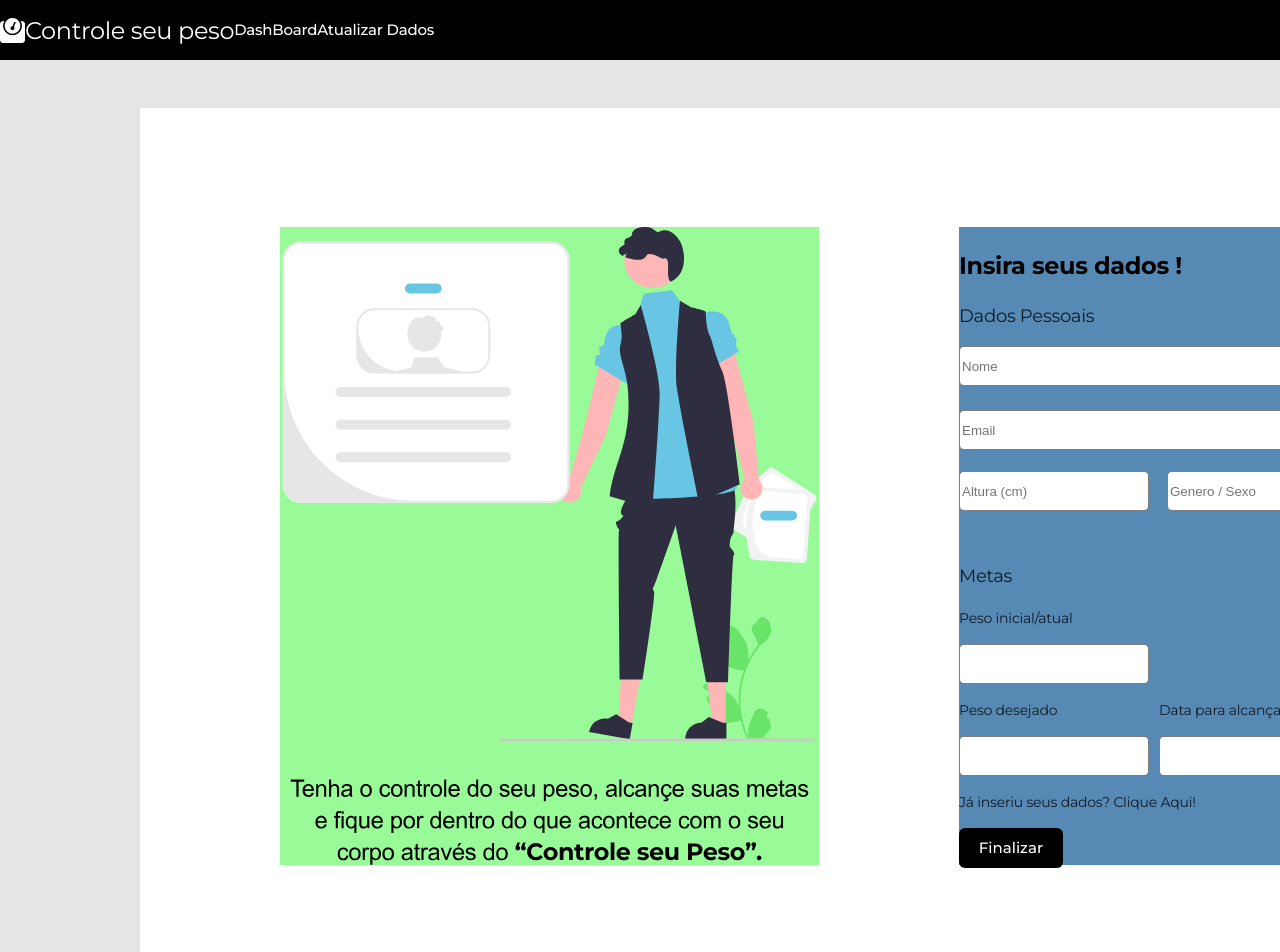
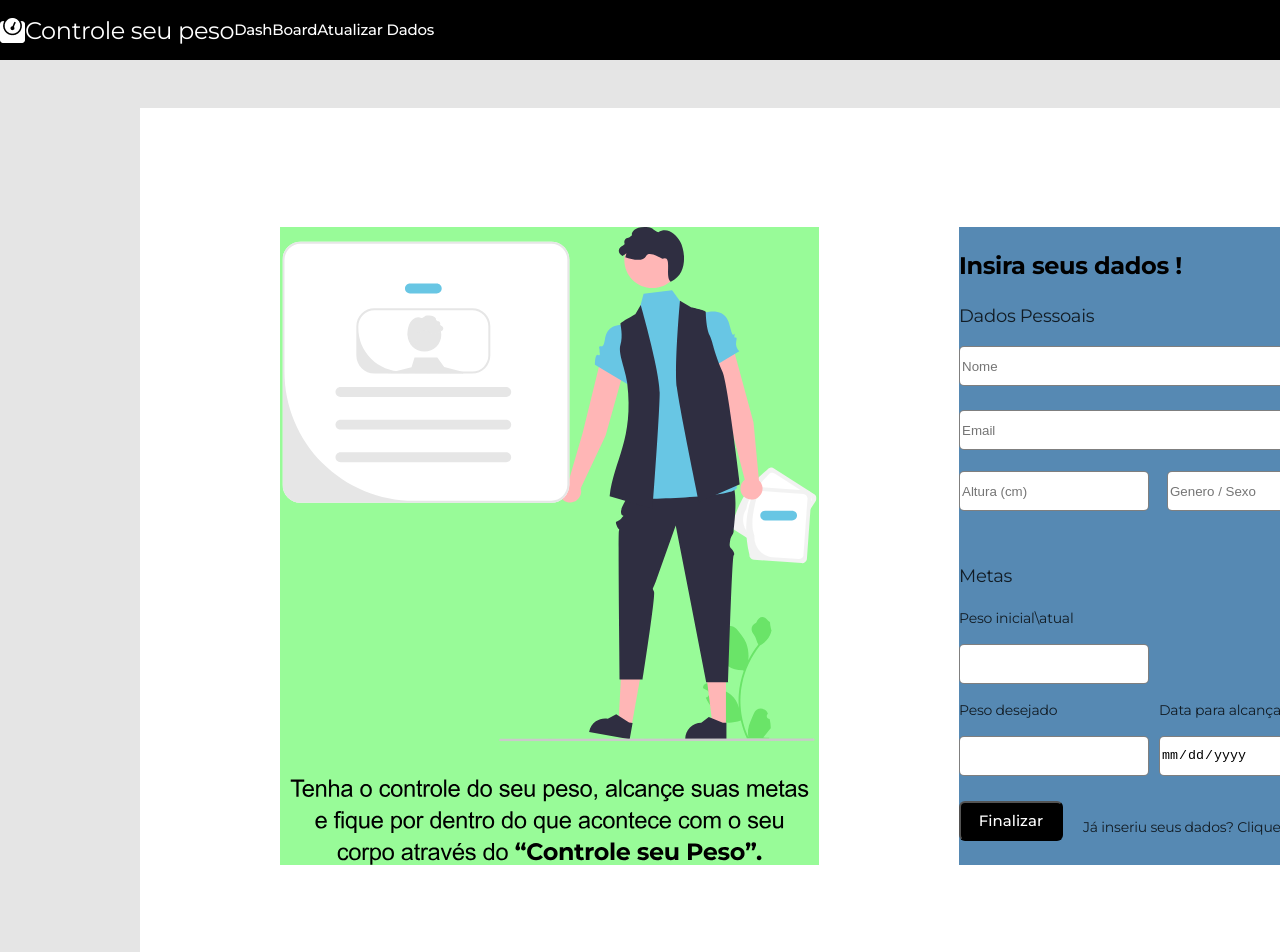
Before and after one commit to anna-victoria/pweb-front-controle-peso, a React (Create React App) app in the folder controle-peso/: page / in a window 1280 px wide. Shown: the top 952 px of the page. Built offline with nearby package versions, Linux system fonts and the light colour scheme.

Commit message:
aula 01 de junho

```diff
--- a/controle-peso/src/App.css
+++ b/controle-peso/src/App.css
@@ -239,12 +239,12 @@
 
   height: 40px;
   width: 103.9px;
-  border-radius: 6px;
-  border: 40px;
 
+  margin-right: 5%;
 }
 
 .div-final {
-  display: inline;
+  display: flex;
   top: 710px;
+  padding-top: 25px;
 }
--- a/controle-peso/src/App.js
+++ b/controle-peso/src/App.js
@@ -28,7 +28,7 @@ function App() {
             <input className="box-peso-inicial" placeholder="Altura (cm)"></input>
             <input className="box-genero" placeholder="Genero / Sexo"></input>
             <p className="text-metas">Metas</p>
-            <p className="text-smalltext">Peso inicial/atual</p>
+            <p className="text-smalltext">Peso inicial\atual</p>
             <input className="box-smallbox"></input>
             <div className="meta">
               <p className="text-smalltext">Peso desejado</p>
@@ -36,11 +36,11 @@ function App() {
             </div>
             <div className="meta">
             <input className="box-smallbox"></input>
-            <input className="box-smallbox"></input>
+            <input type="date" className="box-smallbox"></input>
             </div>
             <div className="div-final">
+              <button className="button-final">Finalizar</button>
               <p className="text-smalltext">Já inseriu seus dados? Clique Aqui!</p>
-              <button className="button-final">Finalizar</button>
             </div>
 
           </div>
```
